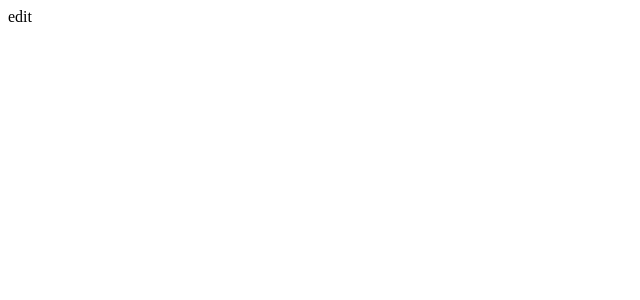
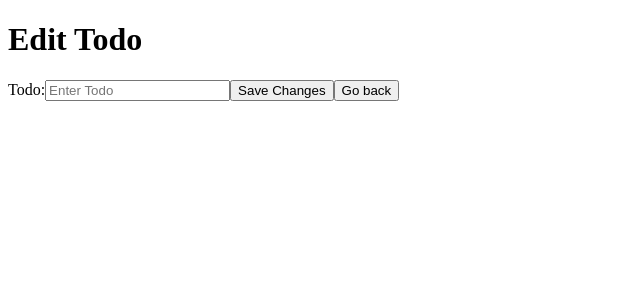
Before and after one commit to DinaBader/Note-manager-application, a Next.js app in the folder note-manager/: page /edit/1 in a window 1280 px wide. Shown: the top 300 px of the page, without its empty margins (0-640 px from the left). Built offline with nearby package versions, Linux system fonts and the light colour scheme.

Commit message:
Added functionality to edit function

```diff
--- a/note-manager/pages/edit/[id].js
+++ b/note-manager/pages/edit/[id].js
@@ -1,9 +1,43 @@
-import React from 'react'
+import React, { useState } from 'react';
+import { useRouter } from 'next/router';
+import { useSelector, useDispatch } from 'react-redux';
+import { EditTodoAction } from '@/app/actions/TodoActions';
 
-function edit() {
-  return (
-    <div>edit</div>
-  )
+function Edit() {
+    const router = useRouter();
+    const dispatch = useDispatch();
+    const { id } = router.query;
+    const todo = useSelector((state) => state.Todo.todos.find((item) => item.id === id));
+    const [updatedTodo, setUpdatedTodo] = useState(todo ? todo.todo : '');
+
+    const handleInputChange = (event) => {
+        setUpdatedTodo(event.target.value);
+    };
+
+    const handleEditTodo = () => {
+        dispatch(EditTodoAction(id, updatedTodo));
+        router.push('/Index');
+    };
+
+    const handleGoBack = () => {
+        router.push('/Index');
+    };
+
+    return (
+        <div>
+            <h1>Edit Todo</h1>
+            <label htmlFor="todoInput">Todo:</label>
+            <input
+                type="text"
+                id="todoInput"
+                value={updatedTodo}
+                onChange={handleInputChange}
+                placeholder={todo ? todo.todo : 'Enter Todo'}
+            />
+            <button onClick={handleEditTodo}>Save Changes</button>
+            <button onClick={handleGoBack}>Go back</button>
+        </div>
+    );
 }
 
-export default edit
+export default Edit;
```
